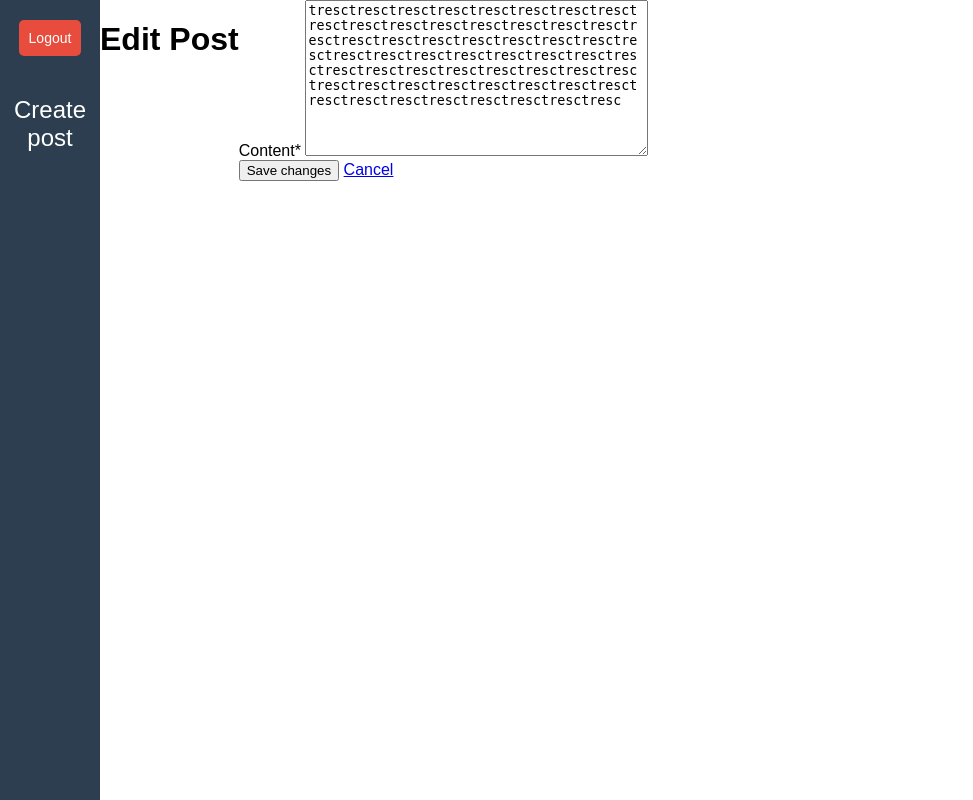
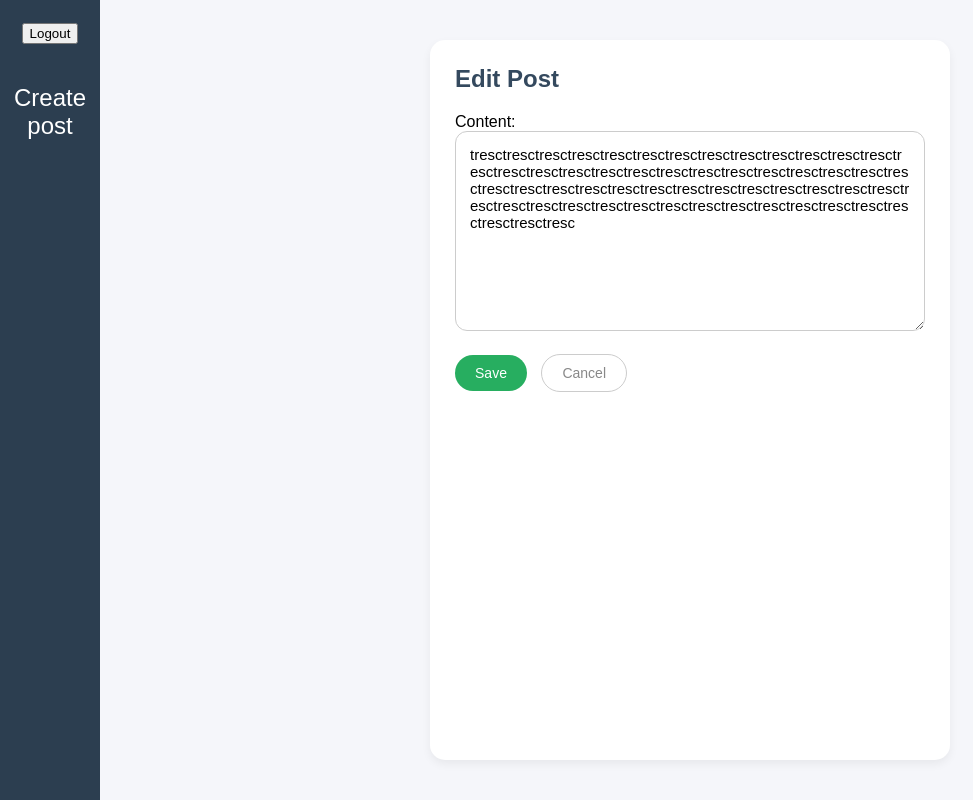
Before and after one commit to JaroDomcio/django-social-network-app, a Django app: page /edit/5/ in a window 1280 px wide. Shown: the whole page, without its empty margins (0-973 px from the left). Run offline with Django 5.2, Linux system fonts and the light colour scheme; a user stored in the database is signed in; data comes from the database, SQL or seed files in the repository; both versions use the stored data as it was after the commit; some libraries are stand-ins or nearby versions.

Commit message:
The frontend of post creation and editing has been updated

```diff
--- a/static/base.css
+++ b/static/base.css
@@ -1,3 +1,4 @@
+
 body {
     margin: 0;
     font-family: Arial, sans-serif;
@@ -10,21 +11,20 @@ body {
     width: 100px;
     background-color: #2c3e50;
     display: flex;
-    font-size: 20px;
     flex-direction: column;
     align-items: center;
     padding-top: 20px;
+    font-size: 20px;
 }
-
 
 .sidebar a {
     color: white;
     text-decoration: none;
     margin: 20px 0;
     font-size: 20px;
-    transition: color 0.3s;
     text-align: center;
     width: 100%;
+    transition: color 0.3s;
 }
 
 .sidebar a:hover {
@@ -32,13 +32,7 @@ body {
 }
 
 
-.content {
-    flex-grow: 1;
-    padding: 30px;
-    background-color: #ecf0f1;
-}
-
-.sidebar form button {
+.logout-button {
     background-color: #e74c3c;
     color: white;
     border: none;
@@ -50,7 +44,7 @@ body {
     transition: background-color 0.3s;
 }
 
-.sidebar form button:hover {
+.logout-button:hover {
     background-color: #c0392b;
 }
 
@@ -69,3 +63,10 @@ body {
 .sidebar .big-white-label:hover {
     color: #bdc3c7;
 }
+
+
+.content {
+    flex-grow: 1;
+    padding: 30px;
+    background-color: #ecf0f1;
+}
--- a/static/home.css
+++ b/static/home.css
@@ -1,8 +1,5 @@
 body {
     background-color: #f5f6fa;
-    font-family: Arial, sans-serif;
-    margin: 0;
-    padding: 0;
 }
 
 .home-container {
@@ -31,7 +28,6 @@ body {
     transition: transform 0.2s;
 }
 
-
 .post-card h2 {
     margin-top: 0;
     color: #34495e;
@@ -59,7 +55,7 @@ body {
 }
 
 .edit-button {
-    background-color:#27ae60;
+    background-color: #27ae60;
     color: white;
     border: none;
     padding: 10px;
--- /dev/null
+++ b/static/post_managment.css
@@ -0,0 +1,63 @@
+body {
+    background-color: #f5f6fa;
+}
+
+.form-container {
+    background-color: white;
+    border-radius: 15px;
+    padding: 25px;
+    box-shadow: 0 4px 10px rgba(0, 0, 0, 0.06);
+    max-width: 800px;
+    margin: 40px auto;
+    box-sizing: border-box;
+}
+
+.form-container h2 {
+    margin-top: 0;
+    color: #34495e;
+    margin-bottom: 20px;
+}
+
+.form-container form textarea,
+.form-container form input[type="text"] {
+    width: 100%;
+    padding: 14px;
+    border-radius: 12px;
+    border: 1px solid #ccc;
+    font-size: 15px;
+    resize: vertical;
+    margin-bottom: 20px;
+    box-sizing: border-box;
+    font-family: Arial, sans-serif;
+}
+
+.form-container form button[type="submit"] {
+    background-color: #27ae60;
+    color: white;
+    border: none;
+    padding: 10px 20px;
+    border-radius: 20px;
+    font-size: 14px;
+    cursor: pointer;
+    margin-right: 10px;
+    transition: background-color 0.3s;
+}
+
+.form-container form button[type="submit"]:hover {
+    background-color: #219150;
+}
+
+.form-container form a {
+    text-decoration: none;
+    color: #888;
+    font-size: 14px;
+    padding: 10px 20px;
+    border-radius: 20px;
+    border: 1px solid #ccc;
+    transition: background-color 0.3s;
+}
+
+.form-container form a:hover {
+    background-color: #f0f0f0;
+    color: #444;
+}
--- a/templates/edit_post.html
+++ b/templates/edit_post.html
@@ -1,17 +1,18 @@
 {% extends 'base.html' %}
-
-{% load crispy_forms_tags %}
+{% load static %}
 
 {% block head %}
-
+  <link rel="stylesheet" href="{% static 'post_managment.css' %}">
 {% endblock %}
 
 {% block content %}
-    <h1> Edit Post</h1>
-    <form method="POST">
-        {% csrf_token %}
-        {{ form|crispy }}
-        <button type="submit">Save changes</button>
-        <a href="{% url 'home' %}">Cancel</a>
-    </form>
+<div class="form-container">
+  <h2>Edit Post</h2>
+  <form method="POST">
+    {% csrf_token %}
+    {{ form }}
+    <button type="submit">Save</button>
+    <a href="{% url 'home' %}">Cancel</a>
+  </form>
+</div>
 {% endblock %}
```
Also changed, not shown: templates/create_post.html (+5 -3 lines), db.sqlite3.
